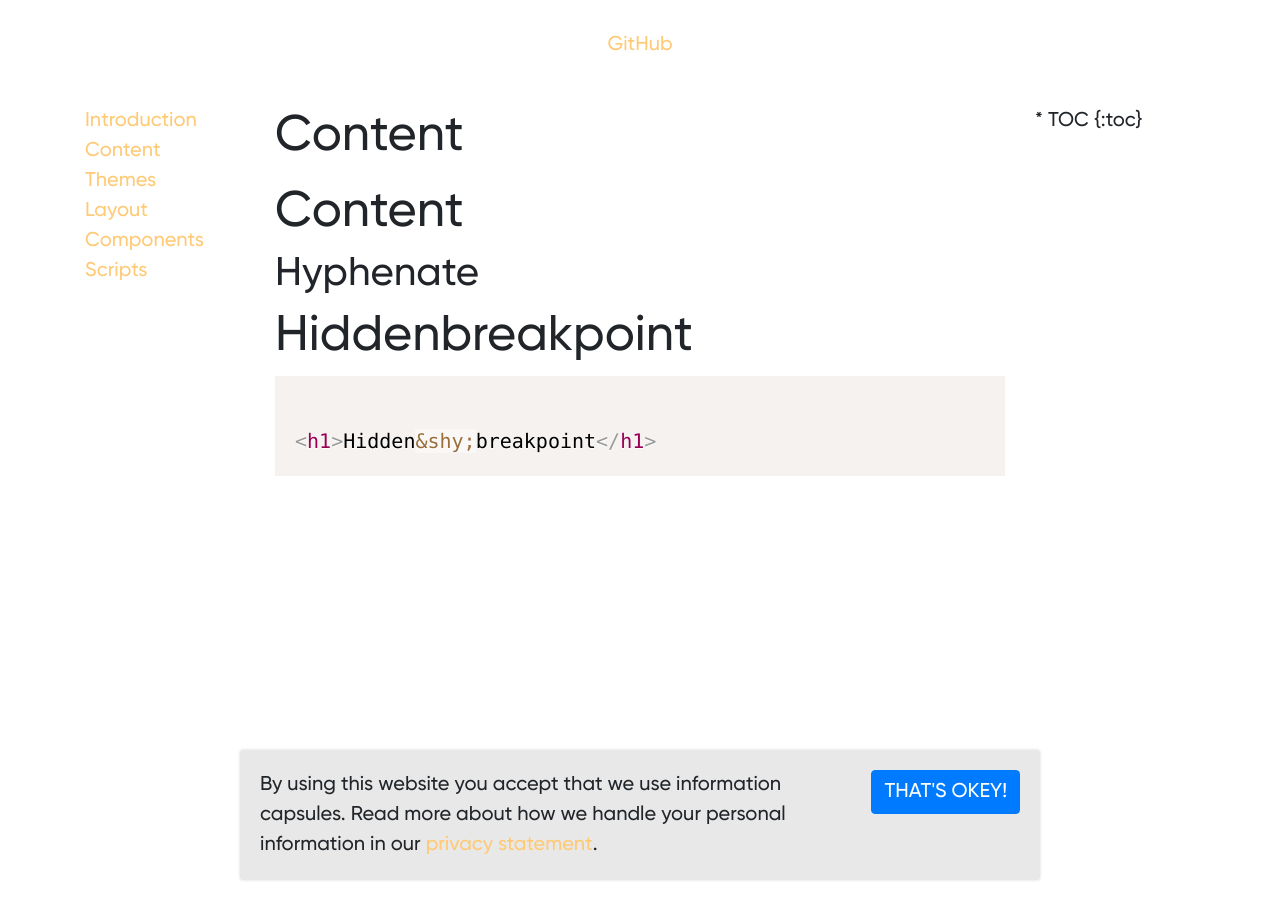
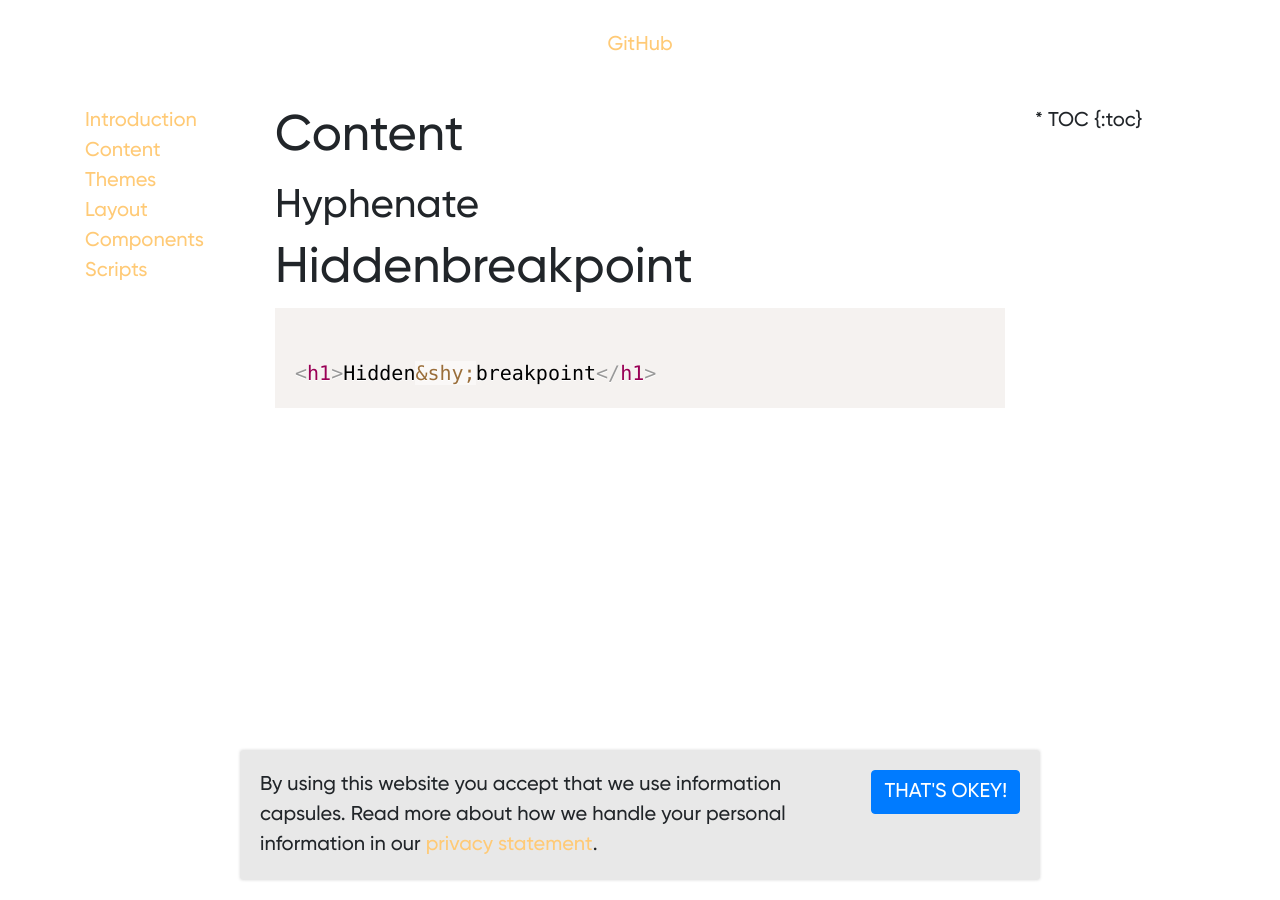
Before and after one commit to vecora/ds-vecora, a Jekyll site: the page built from docs/content.md, in a window 1280 px wide. Built offline with Jekyll 4.4.1, drawn with Linux system fonts in a browser that asks for light colours; some web fonts are replaced.

Commit message:
Removed double headline

```diff
--- a/docs/content.md
+++ b/docs/content.md
@@ -3,8 +3,6 @@ layout: default
 title: Content
 description:
 ---
-
-# Content
 
 ## Hyphenate
 
```
